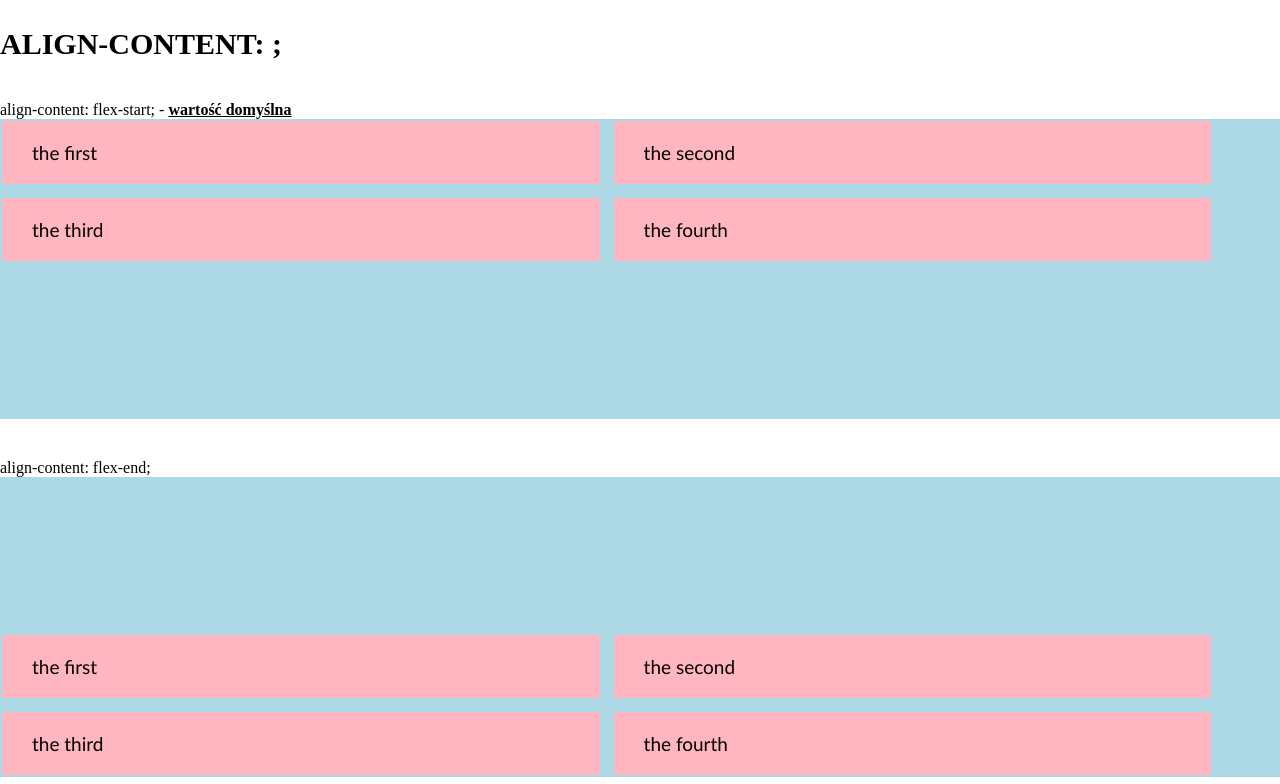
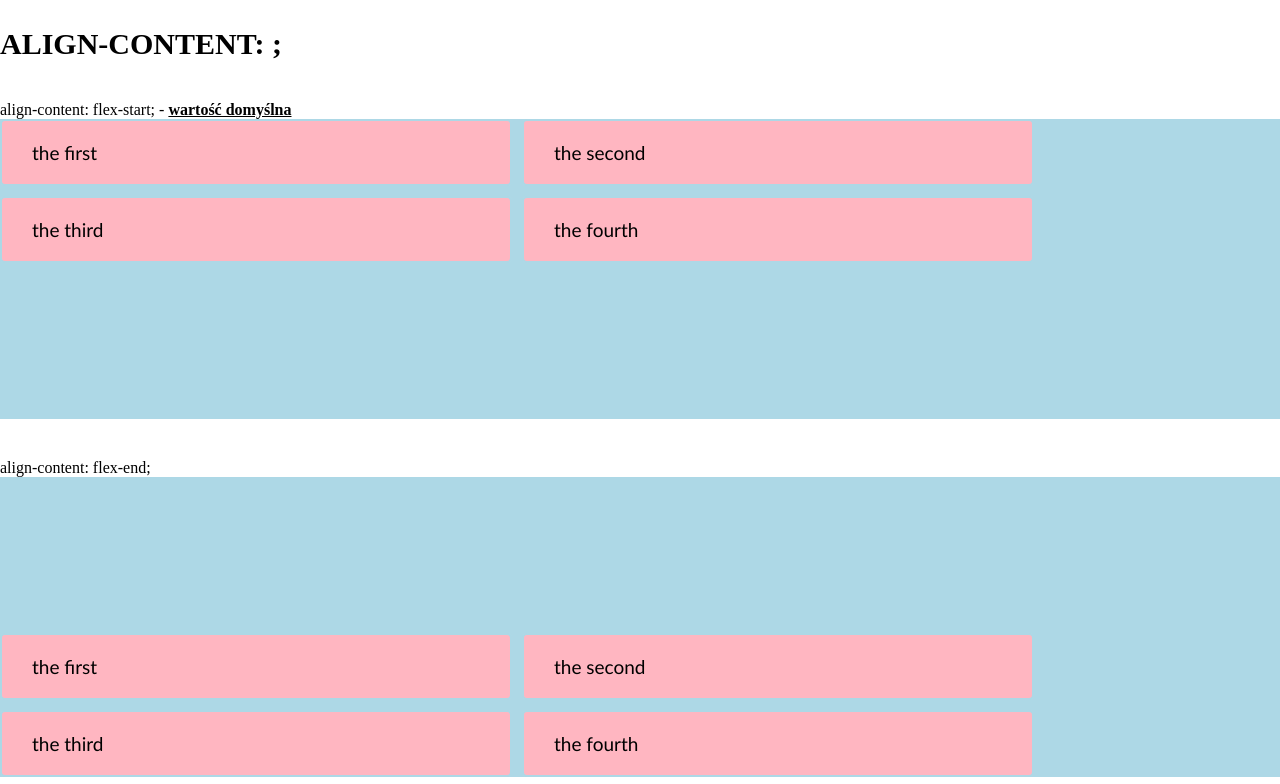
Before and after one commit to andrzejlemieszewski1ti-oss/flex-project, a plain HTML site: page index.html in a window 1280 px wide. Shown: the part 3756-4540 px from the top of the page. Drawn offline with Linux system fonts and the light colour scheme.

Commit message:
Update style.css

```diff
--- a/style.css
+++ b/style.css
@@ -138,7 +138,7 @@ span{
     gap: 10px;
 }
 .container__content > div{
-    flex: 0 0 42%;
+    flex: 0 0 35%;
 
 }
 .align-content__flex-end{
```
